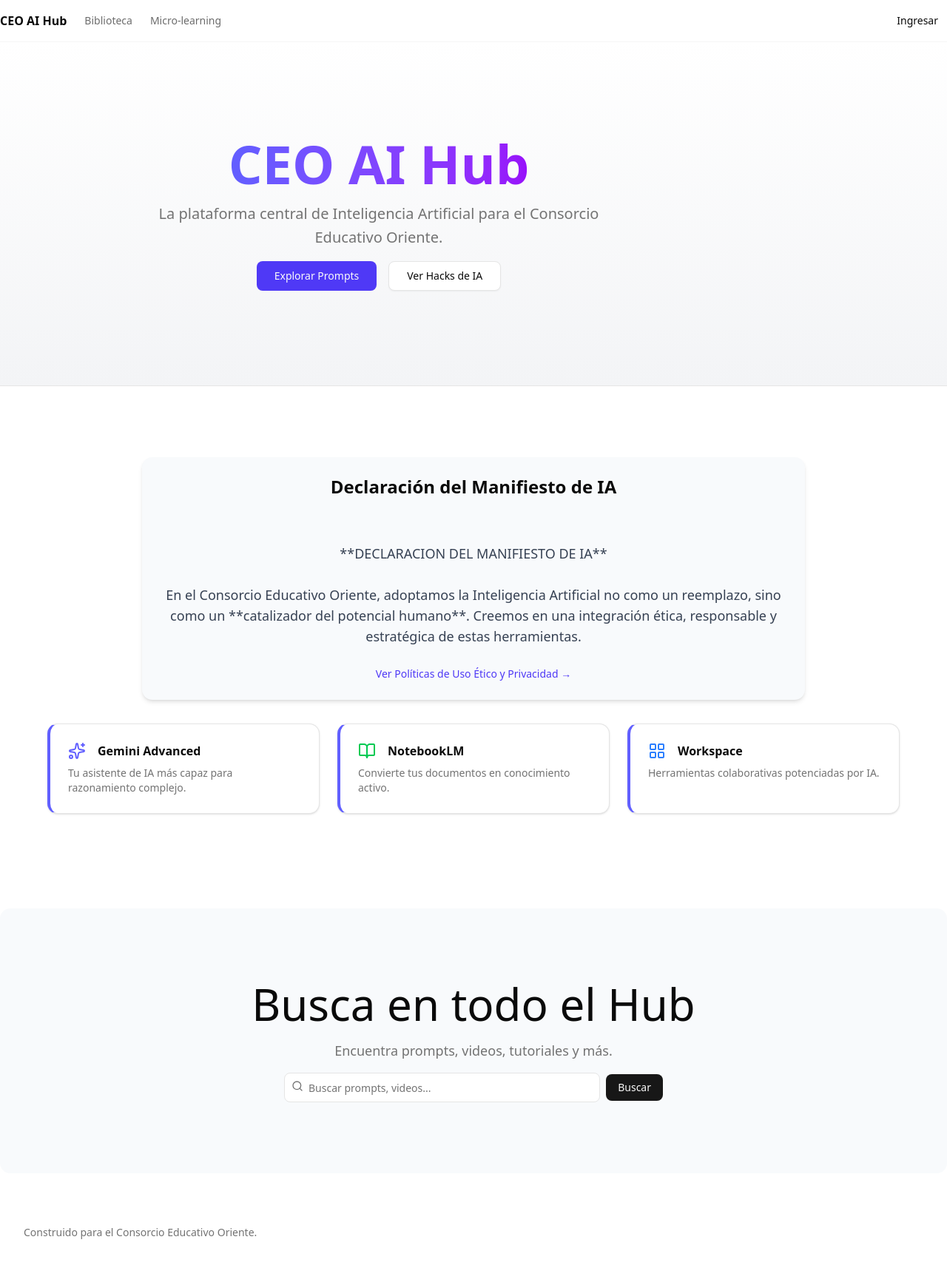
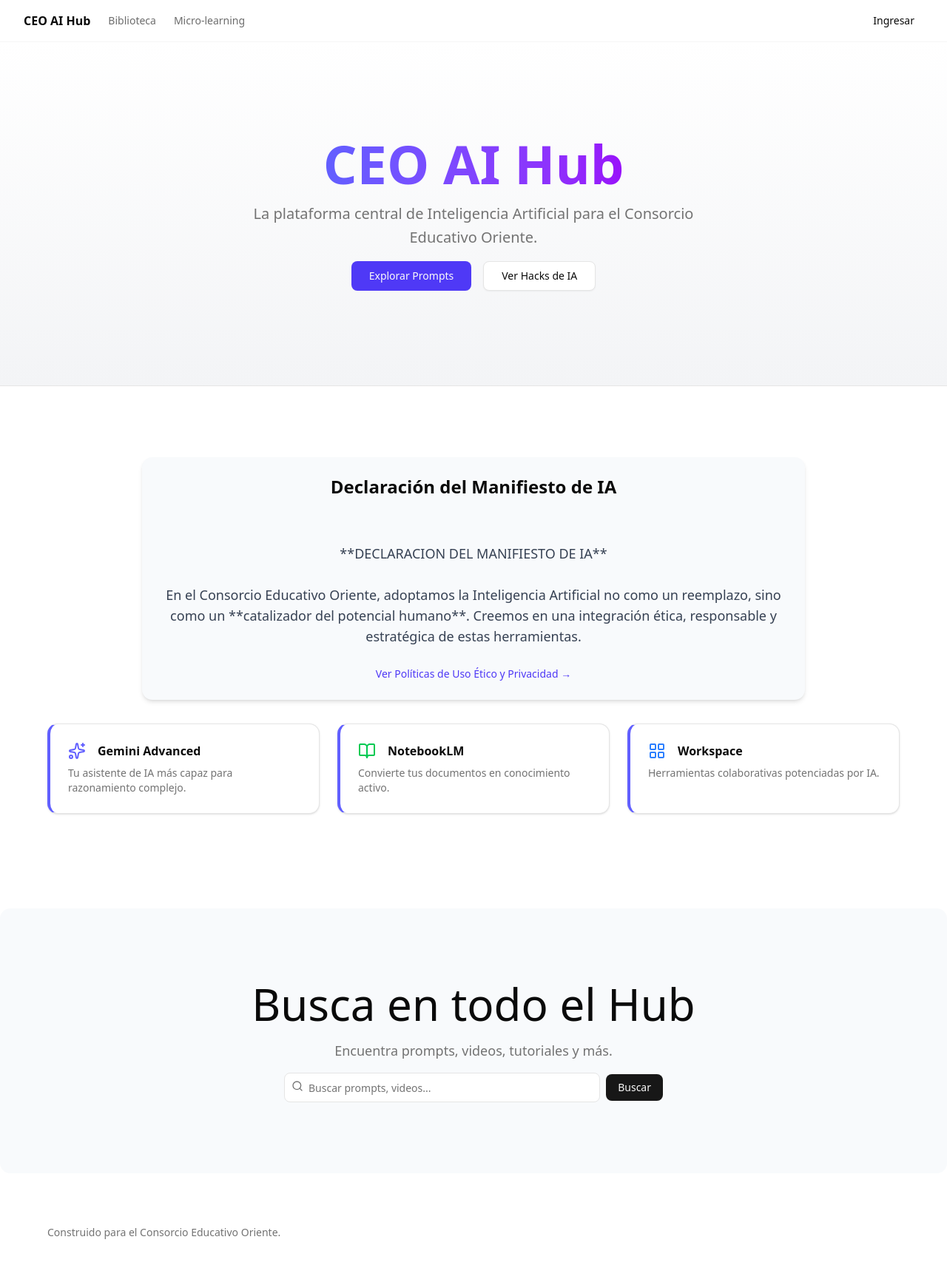
Before and after one commit to JoseBalbuena181096/ceo_ia_hub, a Next.js app: page / in a window 1280 px wide. Shown: the whole page at 74% size. Built offline with nearby package versions, Linux system fonts and the light colour scheme; no server answers.

Commit message:
Fix global margins and centering

```diff
--- a/src/app/library/page.tsx
+++ b/src/app/library/page.tsx
@@ -38,7 +38,7 @@ export default async function LibraryPage({
     const categories = ['Académico', 'Ventas', 'RRHH', 'Directivo']
 
     return (
-        <div className="container py-8 md:py-12">
+        <div className="container py-8 md:py-12 mx-auto px-4 sm:px-6 lg:px-8">
             <div className="flex flex-col gap-4 md:flex-row md:items-center md:justify-between mb-8">
                 <div>
                     <h1 className="text-3xl font-bold tracking-tight">Biblioteca de Prompts</h1>
--- a/src/app/page.tsx
+++ b/src/app/page.tsx
@@ -11,7 +11,7 @@ export default function Home() {
       <MainNav />
       <main className="flex-1">
         <section className="space-y-6 pb-8 pt-6 md:pb-12 md:pt-10 lg:py-32 bg-gradient-to-b from-white to-gray-100 dark:from-gray-950 dark:to-gray-900 border-b">
-          <div className="container flex max-w-[64rem] flex-col items-center gap-4 text-center">
+          <div className="container flex max-w-[64rem] flex-col items-center gap-4 text-center mx-auto px-4 sm:px-6 lg:px-8">
             <h1 className="font-heading text-3xl sm:text-5xl md:text-6xl lg:text-7xl font-bold bg-clip-text text-transparent bg-gradient-to-r from-indigo-500 to-purple-600">
               CEO AI Hub
             </h1>
@@ -29,7 +29,7 @@ export default function Home() {
           </div>
         </section>
 
-        <section className="container py-8 md:py-12 lg:py-24">
+        <section className="container py-8 md:py-12 lg:py-24 mx-auto px-4 sm:px-6 lg:px-8">
           <div className="flex flex-col gap-8 items-center">
             <Card className="w-full max-w-4xl bg-slate-50 dark:bg-slate-900 border-none shadow-md">
               <CardHeader className="text-center">
@@ -98,7 +98,7 @@ export default function Home() {
 
       </main>
       <footer className="py-6 md:px-8 md:py-0">
-        <div className="container flex flex-col items-center justify-between gap-4 md:h-24 md:flex-row">
+        <div className="container flex flex-col items-center justify-between gap-4 md:h-24 md:flex-row mx-auto px-4 sm:px-6 lg:px-8">
           <p className="text-center text-sm leading-loose text-muted-foreground md:text-left">
             Construido para el Consorcio Educativo Oriente.
           </p>
--- a/src/components/main-nav.tsx
+++ b/src/components/main-nav.tsx
@@ -18,7 +18,7 @@ export async function MainNav() {
 
     return (
         <header className="sticky top-0 z-50 w-full border-b border-border/40 bg-background/95 backdrop-blur supports-[backdrop-filter]:bg-background/60">
-            <div className="container flex h-14 max-w-screen-2xl items-center">
+            <div className="container flex h-14 max-w-screen-2xl items-center mx-auto px-4 sm:px-6 lg:px-8">
                 <div className="mr-4 hidden md:flex">
                     <Link href="/" className="mr-6 flex items-center space-x-2">
                         <span className="hidden font-bold sm:inline-block">
```
